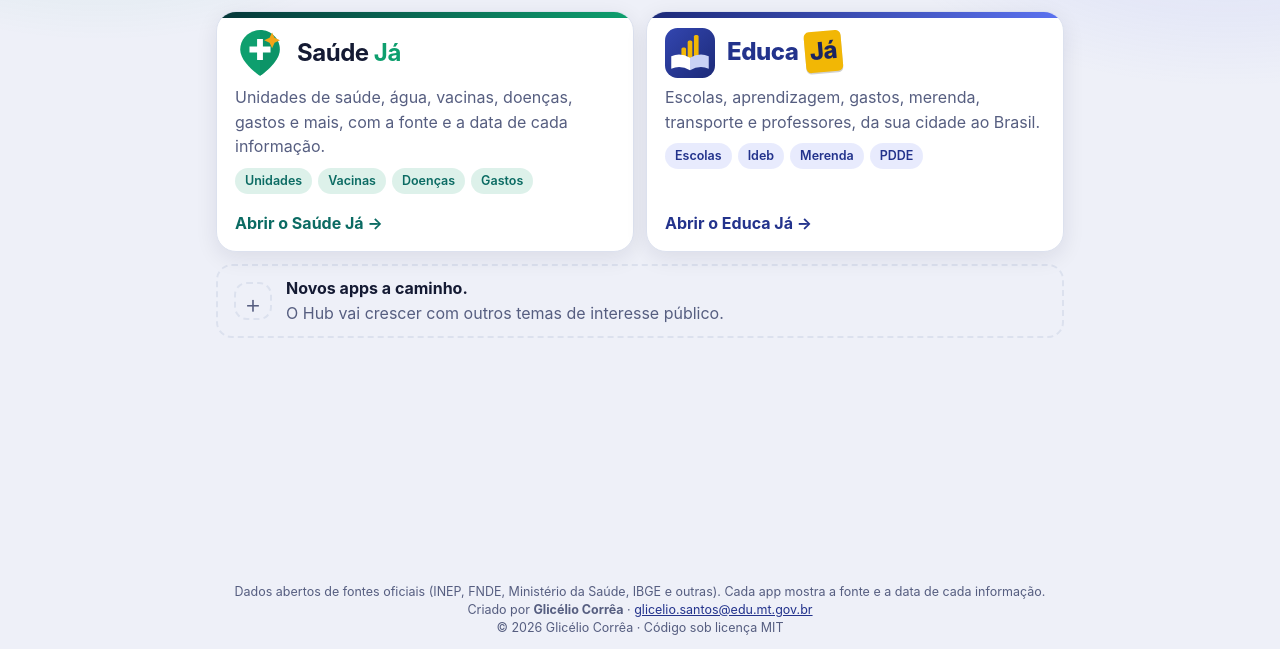
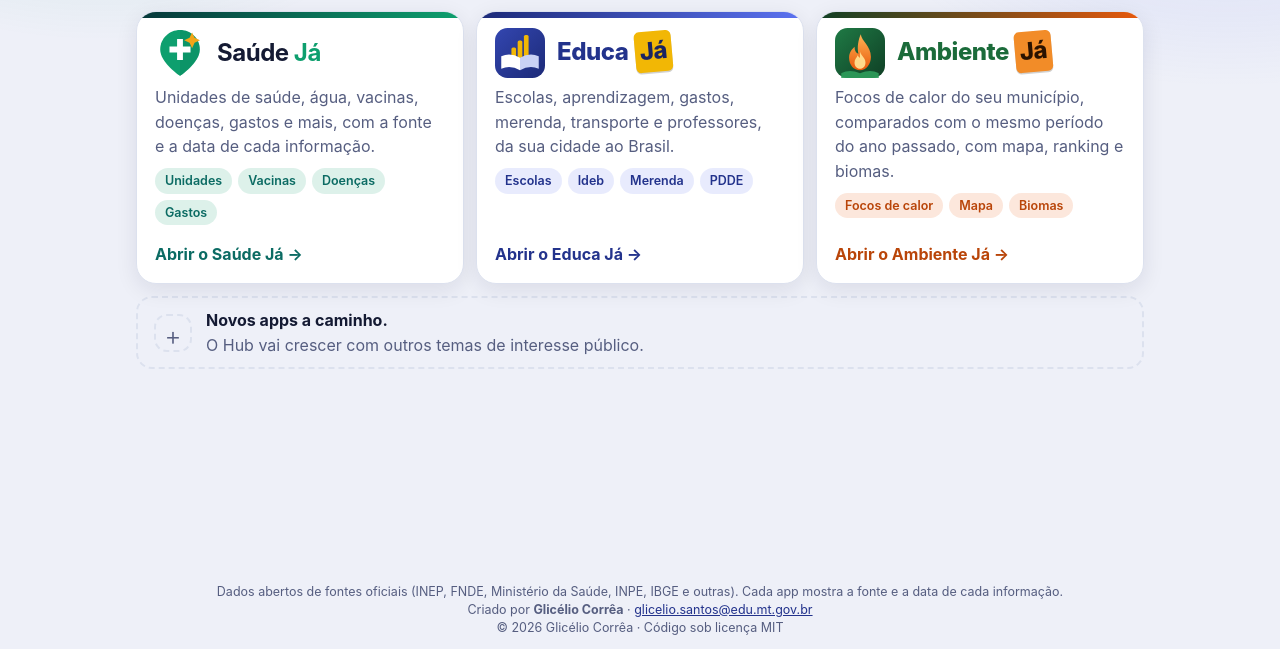
Before and after one commit to correaglicelio/correaglicelio.github.io, a plain HTML site: page index.html in a window 1280 px wide. Shown: the part 151-800 px from the top of the page. Drawn offline with Linux system fonts and the light colour scheme.

Commit message:
Hub Já: card do Ambiente Já
Co-Authored-By: Claude Sonnet 5.5 <noreply@anthropic.com>
Claude-Session: https://claude.ai/code/session_01Chi5qv7sLUGHy5xHRxmQ7R

```diff
--- a/index.html
+++ b/index.html
@@ -13,7 +13,7 @@
 *{box-sizing:border-box}
 body{margin:0;background:var(--bg);color:var(--tx);font:16px/1.55 Inter,system-ui,-apple-system,"Segoe UI",Roboto,sans-serif;min-height:100vh;display:flex;flex-direction:column}
 body::before{content:"";position:fixed;inset:0;z-index:-1;background:radial-gradient(520px 320px at 8% -4%,rgb(14 159 110 / .16),transparent 70%),radial-gradient(560px 340px at 96% 0,rgb(91 114 240 / .18),transparent 70%)}
-main{flex:1;width:100%;max-width:880px;margin:0 auto;padding:18px 16px 8px}
+main{flex:1;width:100%;max-width:1040px;margin:0 auto;padding:18px 16px 8px}
 .marca{display:flex;align-items:center;gap:12px;margin-bottom:8px}
 .marca svg{width:50px;height:50px;flex:none;filter:drop-shadow(0 4px 10px rgb(28 42 120 / .35))}
 h1{margin:0;font-size:clamp(30px,8vw,42px);line-height:1;letter-spacing:-.04em;font-weight:800;color:var(--az)}
@@ -21,7 +21,8 @@ h1 em{font-style:normal;background:var(--am);color:#1A2462;padding:.04em .2em .1
 .sub{margin:0 0 2px;font-size:17px;font-weight:600}
 .lead{margin:0 0 14px;font-size:15px;line-height:1.45;color:var(--mu);max-width:560px}
 .apps{display:grid;gap:12px}
-@media (min-width:720px){.apps{grid-template-columns:1fr 1fr}}
+@media (min-width:720px){.apps{grid-template-columns:1fr 1fr}.apps a.app:last-child:nth-child(odd){grid-column:1/-1}}
+@media (min-width:960px){.apps{grid-template-columns:1fr 1fr 1fr}.apps a.app:last-child:nth-child(odd){grid-column:auto}}
 a.app{position:relative;display:flex;flex-direction:column;gap:7px;background:var(--card);border:1px solid var(--bd);border-radius:20px;padding:16px 18px;text-decoration:none;color:inherit;box-shadow:var(--sombra);overflow:hidden;transition:transform .15s,box-shadow .15s}
 a.app::before{content:"";position:absolute;inset:0 0 auto 0;height:6px;background:linear-gradient(90deg,var(--c1),var(--c2))}
 a.app:hover,a.app:focus-visible{transform:translateY(-3px);outline:none;box-shadow:0 12px 30px rgb(20 26 51 / .18)}
@@ -41,10 +42,15 @@ a.app p{margin:0;color:var(--mu)}
 .go{margin-top:auto;padding-top:6px;font-weight:700;color:var(--cor)}
 .saude{--c1:#06373A;--c2:#0E9F6E;--cor:var(--saude)}
 .educa{--c1:#1C2A78;--c2:#5B72F0;--cor:var(--educa)}
+.ambiente{--c1:#0F3F25;--c2:#E8590C;--cor:#B94509}
+@media (prefers-color-scheme:dark){.ambiente{--cor:#FF8A50}}
+.amb{font-weight:800;letter-spacing:-.035em;color:#1B6B3A}
+@media (prefers-color-scheme:dark){.amb{color:#6FD08F}}
+.amb em{font-style:normal;display:inline-block;background:#F28C28;color:#2A1200;padding:.06em .2em .1em;border-radius:.22em;transform:rotate(-5deg) translateY(-.04em);margin-left:.06em;box-shadow:0 .06em 0 rgb(0 0 0 / .18)}
 .breve{margin-top:12px;border:2px dashed var(--bd);border-radius:16px;padding:10px 16px;display:flex;align-items:center;gap:14px;color:var(--mu)}
 .breve .ic2{width:38px;height:38px;border-radius:13px;border:2px dashed var(--bd);display:grid;place-items:center;font-size:26px;font-weight:300;flex:none}
 .breve b{color:var(--tx)}
-footer{max-width:880px;margin:0 auto;padding:10px 16px 12px;text-align:center;color:var(--mu);font-size:12.5px;line-height:1.45}
+footer{max-width:1040px;margin:0 auto;padding:10px 16px 12px;text-align:center;color:var(--mu);font-size:12.5px;line-height:1.45}
 footer a{color:var(--az);overflow-wrap:anywhere}
 @media (prefers-reduced-motion:reduce){a.app{transition:none}a.app:hover{transform:none}}
 </style>
@@ -76,9 +82,15 @@ footer a{color:var(--az);overflow-wrap:anywhere}
 <div class="tags"><span>Escolas</span><span>Ideb</span><span>Merenda</span><span>PDDE</span></div>
 <span class="go">Abrir o Educa Já →</span>
 </a>
+<a class="app ambiente" href="/ambiente-ja/">
+<div class="topo"><div class="ic pin"><svg viewBox="0 0 64 64" aria-hidden="true"><defs><linearGradient id="gamb" x1="0" y1="0" x2="1" y2="1"><stop offset="0" stop-color="#1F7A45"/><stop offset="1" stop-color="#0F3F25"/></linearGradient><linearGradient id="gfogo" x1="0" y1="0" x2="0" y2="1"><stop offset="0" stop-color="#FFB454"/><stop offset="1" stop-color="#E8590C"/></linearGradient></defs><rect width="64" height="64" rx="16" fill="url(#gamb)"/><path d="M33 8c1 9 13 15 13 29 0 9-6 17-14 17s-14-7-14-16c0-7 4-11 7-14 0 5 2 8 5 9-2-9 0-18 3-25z" fill="url(#gfogo)"/><path d="M32 30c1 5 7 8 7 14 0 5-3 8-7 8s-7-3-7-8c0-4 3-6 4-9 1 2 2 3 3 3z" fill="#FFD98A"/><path d="M8 58c8-4 14-4 24 0 10-4 16-4 24 0v6H8z" fill="#2E9E5B" opacity=".9"/></svg></div><h2 class="amb">Ambiente <em>Já</em></h2></div>
+<p>Focos de calor do seu município, comparados com o mesmo período do ano passado, com mapa, ranking e biomas.</p>
+<div class="tags"><span>Focos de calor</span><span>Mapa</span><span>Biomas</span></div>
+<span class="go">Abrir o Ambiente Já →</span>
+</a>
 </div>
 <div class="breve"><div class="ic2">+</div><div><b>Novos apps a caminho.</b><br>O Hub vai crescer com outros temas de interesse público.</div></div>
 </main>
-<footer>Dados abertos de fontes oficiais (INEP, FNDE, Ministério da Saúde, IBGE e outras). Cada app mostra a fonte e a data de cada informação.<br>Criado por <b>Glicélio Corrêa</b> · <a href="mailto:glicelio.santos@edu.mt.gov.br">glicelio.santos@edu.mt.gov.br</a><br>© 2026 Glicélio Corrêa · Código sob licença MIT</footer>
+<footer>Dados abertos de fontes oficiais (INEP, FNDE, Ministério da Saúde, INPE, IBGE e outras). Cada app mostra a fonte e a data de cada informação.<br>Criado por <b>Glicélio Corrêa</b> · <a href="mailto:glicelio.santos@edu.mt.gov.br">glicelio.santos@edu.mt.gov.br</a><br>© 2026 Glicélio Corrêa · Código sob licença MIT</footer>
 </body>
 </html>
```
